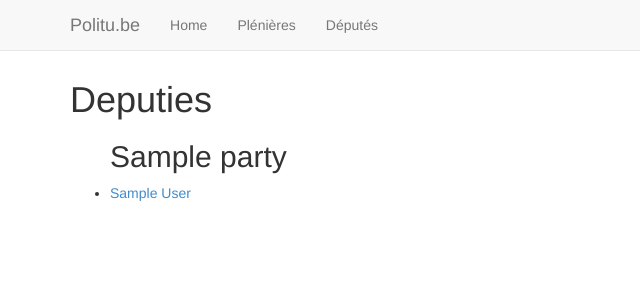
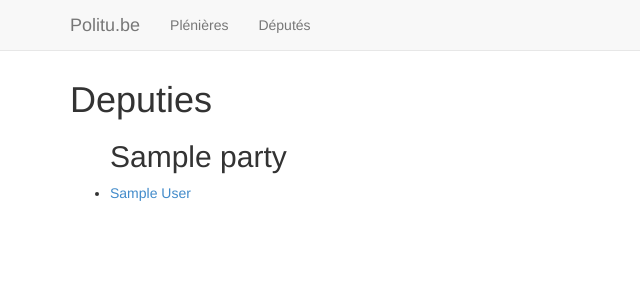
Before and after one commit to gdesmott/politube, a Django app: page /deputy/ in a window 1280 px wide. Shown: the top 300 px of the page, without its empty margins (0-640 px from the left). Run offline with Django 3.2, Linux system fonts and the light colour scheme; tables that the repository leaves empty hold one stand-in row (values such as "Sample post"); some libraries are stand-ins or nearby versions.

Commit message:
remove 'Home' menu entry

```diff
--- a/chambre/templates/base.html
+++ b/chambre/templates/base.html
@@ -36,7 +36,6 @@
           </div>
           <div class="collapse navbar-collapse">
             <ul class="nav navbar-nav">
-              <li><a href="{% url 'home' %}">Home</a></li>
               <li><a href="{% url 'pleniere-list' %}">Plénières</a></li>
               <li><a href="{% url 'deputy-list' %}">Députés</a></li>
               </li>
```
